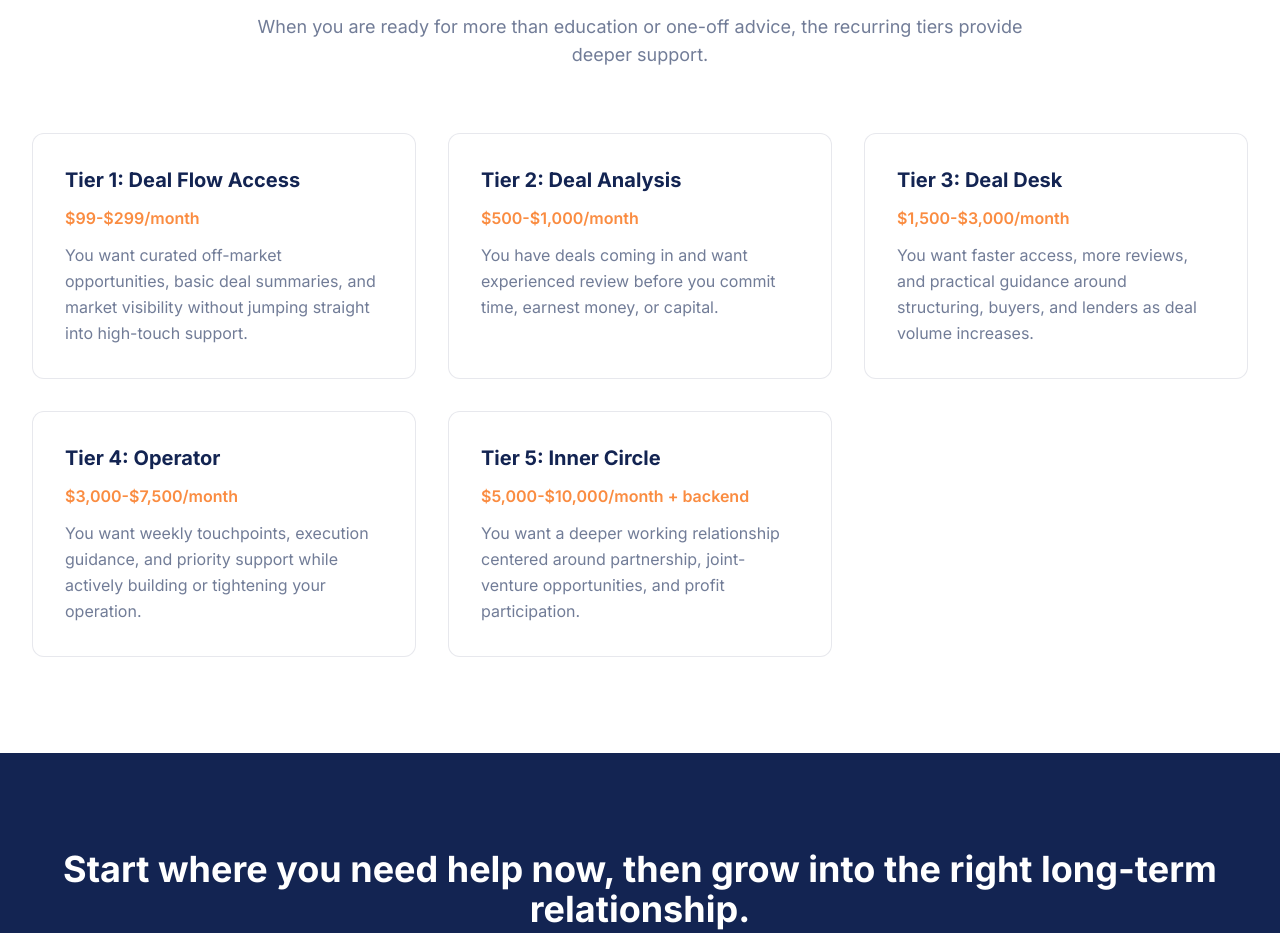
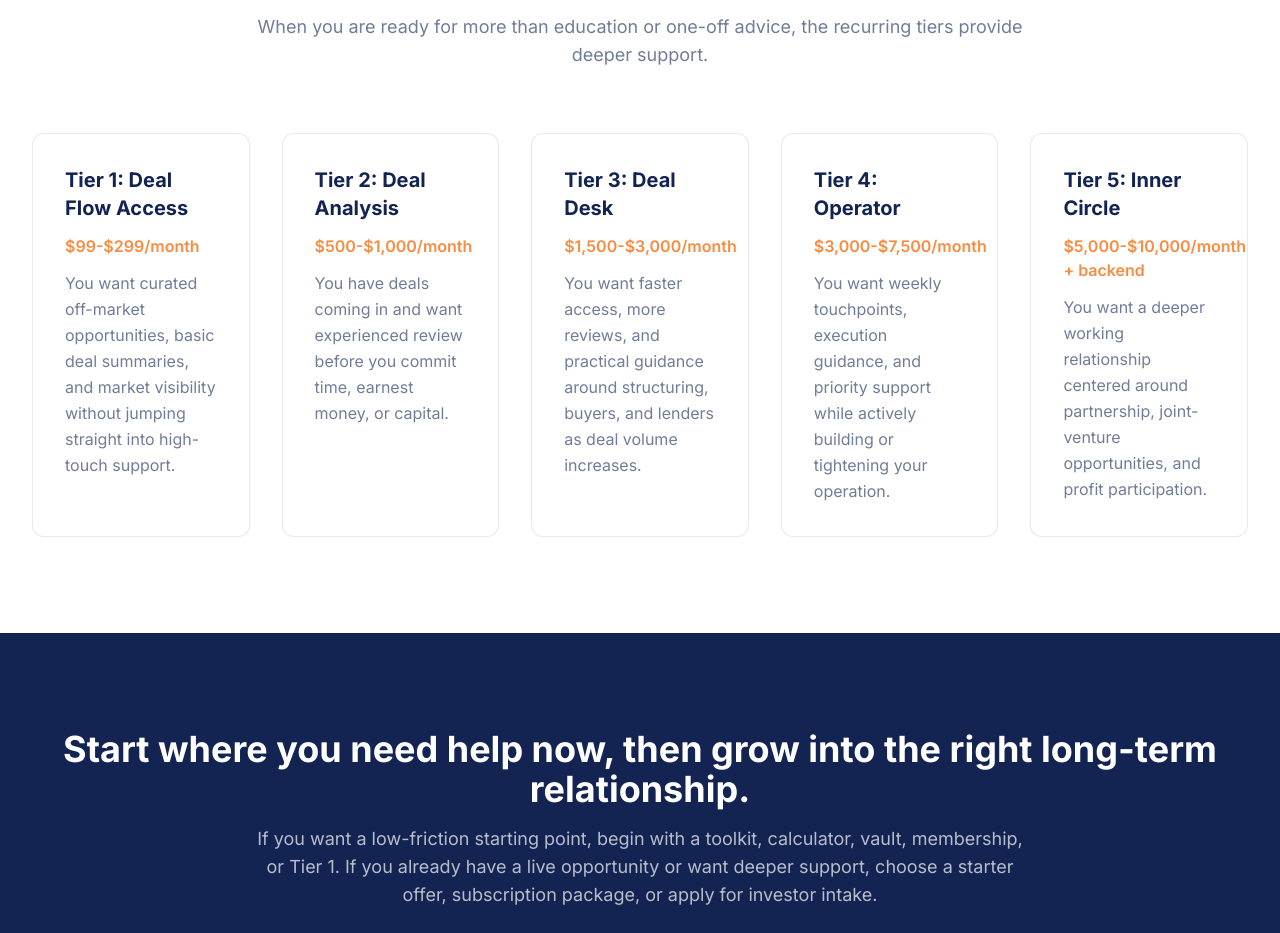
Before and after one commit to ashersoutherncities-art/southern-cities-investors, a Next.js app: page / in a window 1280 px wide. Shown: the part 4660-5593 px from the top of the page. Built offline with nearby package versions, Linux system fonts and the light colour scheme.

Commit message:
fix: tighten SCI tier summary grid layout

```diff
--- a/app/page.tsx
+++ b/app/page.tsx
@@ -300,7 +300,7 @@ export default function Home() {
             </p>
           </div>
 
-          <div className="grid md:grid-cols-3 gap-8">
+          <div className="grid md:grid-cols-2 xl:grid-cols-5 gap-8">
             {tierSummaries.map((tier) => (
               <div key={tier.key} className="bg-white border border-navy/10 rounded-xl p-8">
                 <h3 className="text-xl font-bold text-navy mb-3">{tier.name}</h3>
```
